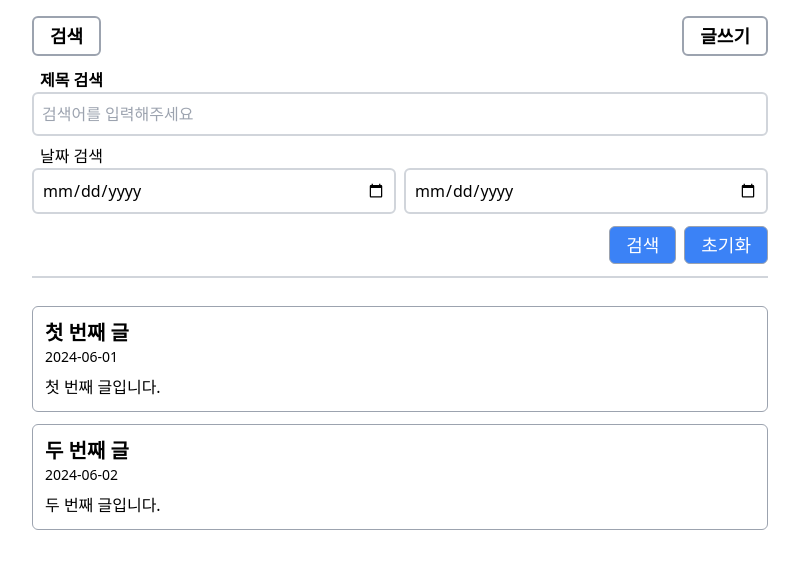
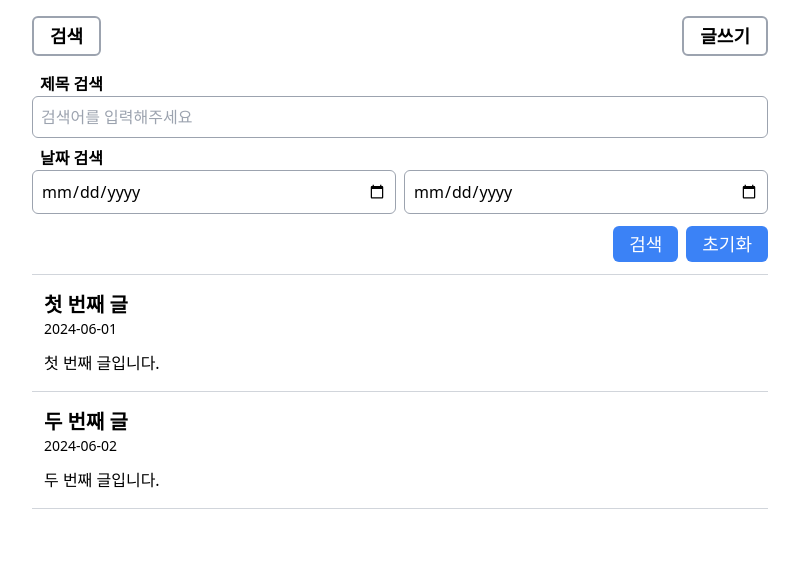
Before and after one commit to thelisn/challenge-2410-gyumin, a React (Vite) app: page / in a window 1280 px wide. Both pictures are taken after a click on the button "검색". Shown: the top 568 px of the page, without its empty margins (240-1039 px from the left). Built offline with nearby package versions, Linux system fonts and the light colour scheme; data requests are answered from the project's data file.

Commit message:
[style] 세부 스타일 조정

```diff
--- a/src/components/Feed/FeedItem.jsx
+++ b/src/components/Feed/FeedItem.jsx
@@ -4,10 +4,10 @@ const FeedItem = ({ post }) => {
   const { title, date, content } = post;
 
   return (
-    <div className="border border-gray-400 rounded-md p-3">
+    <div className="border-b border-gray-300 py-4 px-3">
       <h3 className="text-xl font-bold">{title}</h3>
       <p className="text-sm font-light">{date}</p>
-      <p className="mt-2">{content}</p>
+      <p className="mt-3">{content}</p>
     </div>
   );
 };
--- a/src/components/Feed/FeedList.jsx
+++ b/src/components/Feed/FeedList.jsx
@@ -7,7 +7,7 @@ const FeedList = () => {
   if (isLoading) return <p>Loading...</p>;
 
   return (
-    <div className="flex flex-col gap-3 my-4">
+    <div className="flex flex-col">
       {renderData.map((post, index) => {
         return <FeedItem key={index} post={post} />;
       })}
--- a/src/components/Feed/SearchBox.jsx
+++ b/src/components/Feed/SearchBox.jsx
@@ -31,8 +31,8 @@ const SearchBox = () => {
   };
 
   return (
-    <div className="flex flex-col gap-2">
-      <div className="flex flex-col">
+    <div className="flex flex-col gap-2 transition-all">
+      <div className="mt-2 flex flex-col">
         <Input
           label="제목 검색"
           type="text"
@@ -44,7 +44,7 @@ const SearchBox = () => {
       </div>
 
       <div className="flex flex-col">
-        <p className="px-2">날짜 검색</p>
+        <p className="px-2 font-semibold">날짜 검색</p>
         <div className="flex gap-2">
           <Input
             label="날짜 검색 시작 범위"
@@ -65,11 +65,10 @@ const SearchBox = () => {
         </div>
       </div>
 
-      <div className="flex gap-2 justify-end mt-1">
-        <Button onClick={filterData} className="bg-blue-500 text-white text-base" text="검색" />
-        <Button onClick={resetData} className="bg-blue-500 text-white text-base" text="초기화" />
+      <div className="flex gap-2 justify-end mt-1 mb-2">
+        <Button onClick={filterData} className="bg-blue-500 text-white text-base border-none hover:bg-blue-600 hover:font-bold" text="검색" />
+        <Button onClick={resetData} className="bg-blue-500 text-white text-base border-none hover:bg-blue-600 hover:font-bold" text="초기화" />
       </div>
-      <div className="border-t-2 border-gray-300 mt-1 mb-3" />
     </div>
   );
 };
--- a/src/components/Input.jsx
+++ b/src/components/Input.jsx
@@ -15,7 +15,7 @@ const Input = ({ onChange, ...props }) => {
         role={role}
         placeholder={placeholder}
         onChange={debounce(onChange)}
-        className={`border-2 border-gray-300 rounded-md p-2 w-full ${className}`}
+        className={`border border-gray-400 rounded-md p-2 w-full ${className}`}
       />
     </>
   );
--- a/src/pages/Feed.jsx
+++ b/src/pages/Feed.jsx
@@ -28,15 +28,14 @@ const Feed = () => {
 
   return (
     <div className="mx-4">
-      <div className="flex justify-between mt-4 mb-3">
+      <div className="flex justify-between mt-4 mb-2">
         <Button onClick={handleToggleSearch} text="검색" className="font-bold border-2 hover:border-blue-500" />
         <Button onClick={handleClickWriteButton} text="글쓰기" className="font-bold border-2 hover:border-blue-500" />
       </div>
       {isSearch && <SearchBox />}
+      <div className="border-t border-gray-300 mt-1" />
 
-      <FeedList />
-
-      {isLoading && <p>로딩 중...</p>}
+      {isLoading ? <p>로딩 중...</p> : <FeedList />}
       {error && <p>에러 발생: {error.message}</p>}
     </div>
   );
```
